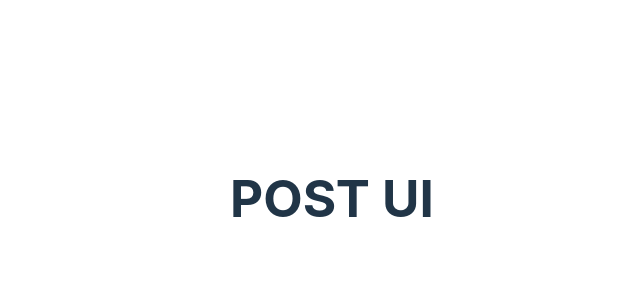
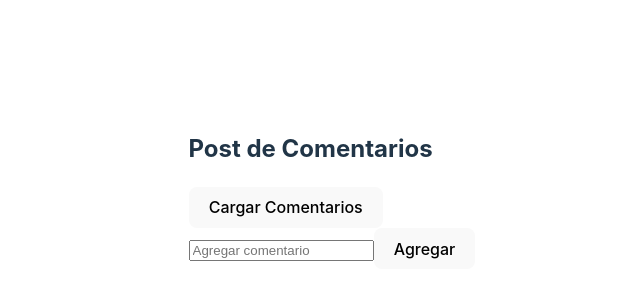
Before and after one commit to Issblann/post-ui-taller-5, a React (Vite) app: page / in a window 1280 px wide. Shown: the part 202-502 px from the top of the page, without its empty margins (308-948 px from the left). Built offline with nearby package versions, Linux system fonts and the light colour scheme.

Commit message:
agrege componente de PostComments

```diff
--- a/src/App.css
+++ b/src/App.css
@@ -4,3 +4,10 @@
   padding: 2rem;
   text-align: center;
 }
+const Comment = ({ text }) => {
+  return (
+    <div style={{ color: 'blue', border: '1px solid blue', padding: '10px', margin: '5px' }}>
+      {text}
+    </div>
+  );
+};
--- a/src/App.jsx
+++ b/src/App.jsx
@@ -1,12 +1,12 @@
-import './App.css';
+//Importamos componentes necesarios
+import {PostComentario}  from './components/post-comments/PostComments';
+import './index.css'
 
 function App() {
   return (
-    <>
-      <div>
-        <h1>POST UI</h1>
-      </div>
-    </>
+    <div className="App">
+      <PostComentario  />
+    </div>
   );
 }
 
--- a/src/components/post-comments/PostComments.jsx
+++ b/src/components/post-comments/PostComments.jsx
@@ -0,0 +1,93 @@
+import React, { useState } from 'react';
+
+// Componente principal de manejo de comentarios
+export const PostComentario = () => {
+  const [comentarios, setComentarios] = useState([]);
+  const [nuevoComentario, setNuevoComentario] = useState('');
+  const [respuesta, setRespuesta] = useState({ id: null, texto: '' });
+
+  // Simulando petición a un backend
+  const fetchComentarios = async () => {
+    const response = await fetch('https://jsonplaceholder.typicode.com/comments');
+    const data = await response.json();
+    setComentarios(data.slice(0, 5)); // Limitar a 5 comentarios de ejemplo
+  };
+
+  const agregarComentario = () => {
+    if (nuevoComentario) {
+      const comentario = {
+        id: comentarios.length + 1,
+        texto: nuevoComentario,
+        respuestas: [],
+      };
+      setComentarios([...comentarios, comentario]);
+      setNuevoComentario('');
+    }
+  };
+
+  const eliminarComentario = (id) => {
+    const comentariosActualizados = comentarios.filter(comentario => comentario.id !== id);
+    setComentarios(comentariosActualizados);
+  };
+
+  const responderComentario = (id) => {
+    if (respuesta.texto) {
+      const comentariosActualizados = comentarios.map(comentario => {
+        if (comentario.id === id) {
+          return {
+            ...comentario,
+            respuestas: [...comentario.respuestas, { texto: respuesta.texto }],
+          };
+        }
+        return comentario;
+      });
+      setComentarios(comentariosActualizados);
+      setRespuesta({ id: null, texto: '' });
+    }
+  };
+
+  return (
+    <div>
+      <h2>Post de Comentarios</h2>
+
+      <button onClick={fetchComentarios}>Cargar Comentarios</button>
+
+      <div>
+        <input
+          type="text"
+          value={nuevoComentario}
+          onChange={(e) => setNuevoComentario(e.target.value)}
+          placeholder="Agregar comentario" />
+        <button onClick={agregarComentario}>Agregar</button>
+      </div>
+
+      <ul>
+        {comentarios.map(comentario => (
+          <li key={comentario.id}>
+            <p>{comentario.texto}</p>
+            <button onClick={() => eliminarComentario(comentario.id)}>Eliminar</button>
+
+            {/* Formulario para agregar respuesta */}
+            <div>
+              <input
+                type="text"
+                placeholder="Responder..."
+                value={respuesta.id === comentario.id ? respuesta.texto : ''}
+                onChange={(e) => setRespuesta({ id: comentario.id, texto: e.target.value })} />
+              <button onClick={() => responderComentario(comentario.id)}>Responder</button>
+            </div>
+
+            {/* Mostrar respuestas */}
+            {comentario.respuestas.length > 0 && (
+              <ul>
+                {comentario.respuestas.map((respuesta, index) => (
+                  <li key={index}>{respuesta.texto}</li>
+                ))}
+              </ul>
+            )}
+          </li>
+        ))}
+      </ul>
+    </div>
+  );
+};
```
Also changed, not shown: src/components/styles.css (added, +14 -0 lines), src/components/post-comments/App.js (deleted).
